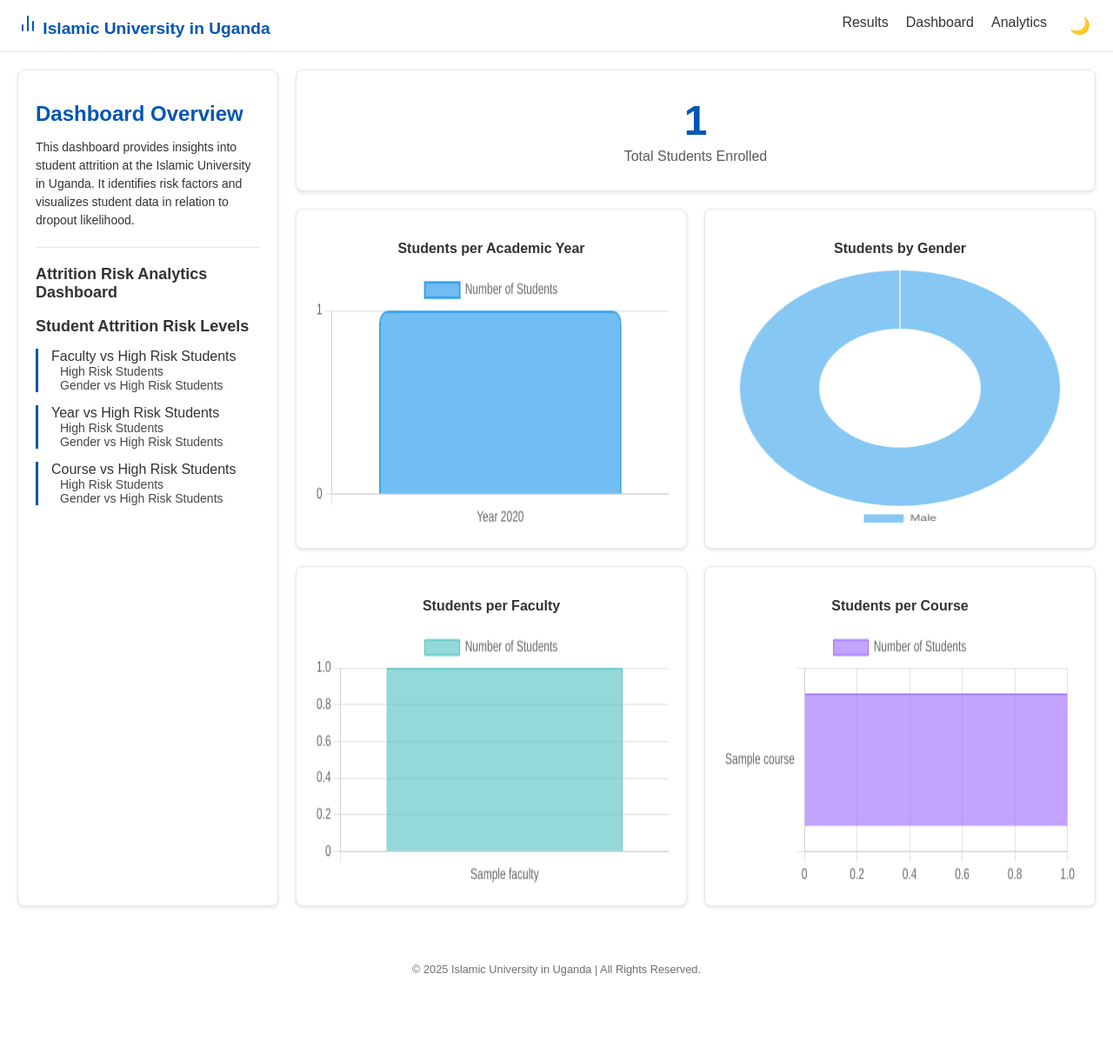
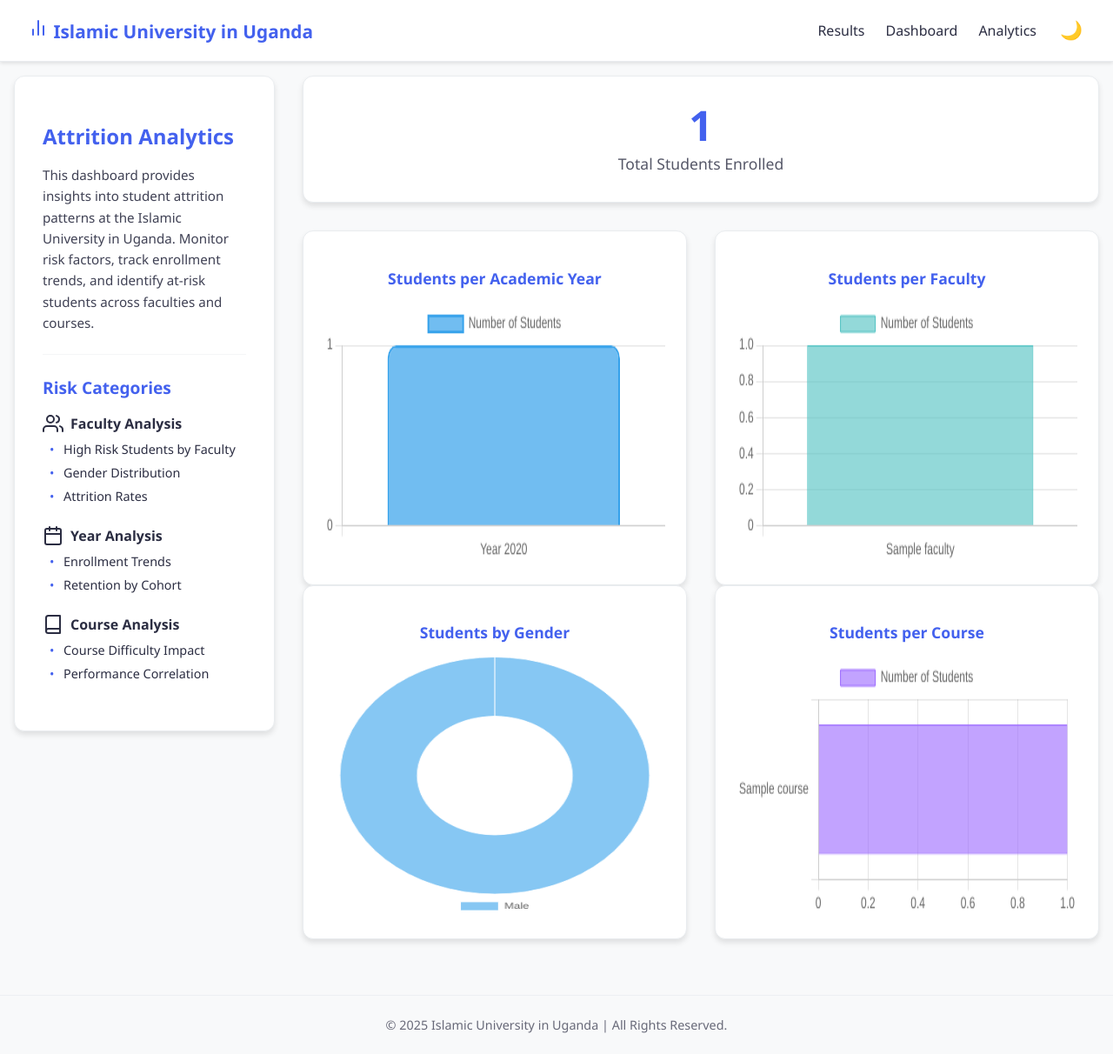
Before and after one commit to Learnli23/Aisha, a Django app: page /dashboard/ in a window 1280 px wide. Shown: the whole page at 87% size. Before the commit the page ends 1122 px from the top, so only its background shows below. Run offline with Django 5.2, Linux system fonts and the light colour scheme; a user stored in the database is signed in; tables that the repository leaves empty hold one stand-in row (values such as "Sample post").

Commit message:
Update dashboard.html

```diff
--- a/app/templates/dashboard.html
+++ b/app/templates/dashboard.html
@@ -4,133 +4,175 @@
     <meta charset="UTF-8">
     <title>Student Attrition Dashboard</title>
     <script src="https://cdn.jsdelivr.net/npm/chart.js"></script>
+    <script src="https://cdn.jsdelivr.net/npm/feather-icons/dist/feather.min.js"></script>
     <style>
         :root {
-            --primary-color: #0056b3;
-            --text-color: #333;
-            --background-light: #ffffff;
-            --background-dark: #111827;
-            --text-light: #f9fafb;
-            --card-bg-light: #ffffff;
-            --card-bg-dark: #1f2937;
-            --border-light: #e5e7eb;
-            --border-dark: #374151;
+            --primary-color: #4361ee;
+            --secondary-color: #3f37c9;
+            --text-color: #2b2d42;
+            --text-light: #f8f9fa;
+            --background: #f8f9fa;
+            --card-bg: #ffffff;
+            --border-color: #e9ecef;
+            --shadow: 0 4px 6px rgba(0, 0, 0, 0.1);
+            --hover-brightness: 1.05;
         }
 
         [data-theme="dark"] {
-            --background-light: var(--background-dark);
-            --text-color: var(--text-light);
-            --card-bg-light: var(--card-bg-dark);
-            --border-light: var(--border-dark);
+            --primary-color: #4895ef;
+            --secondary-color: #4361ee;
+            --text-color: #f8f9fa;
+            --text-light: #f8f9fa;
+            --background: #121212;
+            --card-bg: #1e1e1e;
+            --border-color: #333;
+            --shadow: 0 4px 6px rgba(0, 0, 0, 0.3);
+            --hover-brightness: 1.1;
+        }
+
+        * {
+            transition: background-color 0.3s ease, color 0.3s ease, border-color 0.3s ease;
         }
 
         body {
-            font-family: 'Arial', sans-serif;
+            font-family: 'Segoe UI', Tahoma, Geneva, Verdana, sans-serif;
             margin: 0;
             padding: 0;
-            background-color: var(--background-light);
+            background-color: var(--background);
             color: var(--text-color);
-            transition: background 0.3s, color 0.3s;
+            min-height: 100vh;
         }
 
         .container {
             display: grid;
             grid-template-columns: 300px 1fr;
-            gap: 20px;
+            gap: 2rem;
             max-width: 1400px;
             margin: 0 auto;
-            padding: 20px;
+            padding: 1rem;
         }
 
+        /* Sidebar styles */
         .sidebar {
-            background-color: var(--card-bg-light);
-            border-radius: 8px;
-            padding: 20px;
-            box-shadow: 0 2px 4px rgba(0,0,0,0.1);
-            border: 1px solid var(--border-light);
+            background-color: var(--card-bg);
+            border-radius: 12px;
+            padding: 2rem;
+            box-shadow: var(--shadow);
+            border: 1px solid var(--border-color);
+            height: fit-content;
+            position: sticky;
+            top: 1rem;
         }
 
         .dashboard-title {
-            font-size: 24px;
-            margin-bottom: 10px;
+            font-size: 1.5rem;
+            font-weight: 700;
+            color: var(--primary-color);
+            margin-bottom: 1rem;
+        }
+
+        .dashboard-description {
+            font-size: 0.95rem;
+            line-height: 1.6;
+            color: var(--text-color);
+            opacity: 0.9;
+            margin-bottom: 1.5rem;
+        }
+
+        .divider {
+            height: 1px;
+            background-color: var(--border-color);
+            margin: 1.5rem 0;
+            opacity: 0.5;
+        }
+
+        .section-title {
+            font-size: 1.2rem;
+            font-weight: 600;
+            margin-bottom: 1rem;
             color: var(--primary-color);
         }
 
-        .dashboard-description {
-            font-size: 14px;
-            line-height: 1.5;
-            margin-bottom: 20px;
+        .risk-category {
+            margin-bottom: 1.5rem;
         }
 
-        .divider {
-            border-top: 1px solid var(--border-light);
-            margin: 20px 0;
+        .risk-category-title {
+            font-weight: 600;
+            margin-bottom: 0.5rem;
+            display: flex;
+            align-items: center;
+            gap: 0.5rem;
         }
 
-        .section-title {
-            font-size: 18px;
-            margin-bottom: 15px;
-            font-weight: 600;
+        .risk-item {
+            margin-left: 1.5rem;
+            margin-bottom: 0.5rem;
+            font-size: 0.9rem;
+            position: relative;
         }
 
-        .section-item {
-            margin-bottom: 15px;
-            padding-left: 15px;
-            border-left: 3px solid var(--primary-color);
+        .risk-item::before {
+            content: "•";
+            position: absolute;
+            left: -1rem;
+            color: var(--primary-color);
         }
 
-        .section-subitem {
-            margin-left: 10px;
-            font-size: 14px;
-            color: var(--text-color);
-            opacity: 0.9;
-        }
-
+        /* Main content styles */
         .main-content {
-            display: grid;
-            gap: 20px;
+            display: flex;
+            flex-direction: column;
+            gap: 2rem;
         }
 
         .summary-card {
-            background-color: var(--card-bg-light);
-            border-radius: 8px;
-            padding: 30px;
+            background-color: var(--card-bg);
+            border-radius: 12px;
+            padding: 2rem;
             text-align: center;
-            box-shadow: 0 2px 4px rgba(0,0,0,0.1);
-            border: 1px solid var(--border-light);
+            box-shadow: var(--shadow);
+            border: 1px solid var(--border-color);
         }
 
         .summary-number {
-            font-size: 48px;
-            font-weight: bold;
-            margin-bottom: 5px;
+            font-size: 3rem;
+            font-weight: 700;
+            margin-bottom: 0.5rem;
             color: var(--primary-color);
+            line-height: 1;
         }
 
         .summary-label {
-            font-size: 16px;
+            font-size: 1.1rem;
             opacity: 0.8;
         }
 
-        .charts-grid {
+        .charts-container {
             display: grid;
             grid-template-columns: repeat(2, 1fr);
-            gap: 20px;
+            gap: 2rem;
         }
 
         .chart-card {
-            background-color: var(--card-bg-light);
-            border-radius: 8px;
-            padding: 20px;
-            box-shadow: 0 2px 4px rgba(0,0,0,0.1);
-            border: 1px solid var(--border-light);
+            background-color: var(--card-bg);
+            border-radius: 12px;
+            padding: 1.5rem;
+            box-shadow: var(--shadow);
+            border: 1px solid var(--border-color);
+        }
+
+        .chart-card:hover {
+            transform: translateY(-2px);
+            box-shadow: 0 6px 12px rgba(0, 0, 0, 0.15);
         }
 
         .chart-title {
-            font-size: 16px;
-            margin-bottom: 15px;
+            font-size: 1.1rem;
+            font-weight: 600;
+            margin-bottom: 1rem;
             text-align: center;
-            font-weight: 600;
+            color: var(--primary-color);
         }
 
         canvas {
@@ -138,103 +180,195 @@
             height: 300px !important;
         }
 
+        /* Header styles */
         header {
-            background-color: var(--card-bg-light);
-            padding: 15px 20px;
+            background-color: var(--card-bg);
+            padding: 1rem 2rem;
             display: flex;
             justify-content: space-between;
             align-items: center;
-            border-bottom: 1px solid var(--border-light);
+            box-shadow: 0 2px 4px rgba(0, 0, 0, 0.1);
+            position: sticky;
+            top: 0;
+            z-index: 100;
+            border-bottom: 1px solid var(--border-color);
         }
 
         .logo {
-            font-size: 1.2rem;
-            font-weight: 600;
+            font-size: 1.3rem;
+            font-weight: 700;
             color: var(--primary-color);
+            display: flex;
+            align-items: center;
+            gap: 0.5rem;
+        }
+
+        .logo a {
+            text-decoration: none;
+            color: inherit;
         }
 
         nav {
             display: flex;
-            gap: 20px;
+            gap: 1.5rem;
+            align-items: center;
         }
 
         nav a {
             text-decoration: none;
             color: var(--text-color);
             font-weight: 500;
+            padding: 0.5rem 0;
+            position: relative;
+        }
+
+        nav a:hover {
+            color: var(--primary-color);
+        }
+
+        nav a::after {
+            content: '';
+            position: absolute;
+            bottom: 0;
+            left: 0;
+            width: 0;
+            height: 2px;
+            background-color: var(--primary-color);
+            transition: width 0.3s ease;
+        }
+
+        nav a:hover::after {
+            width: 100%;
         }
 
         .theme-toggle {
             background: none;
             border: none;
-            font-size: 1.2rem;
             cursor: pointer;
+            font-size: 1.3rem;
             color: var(--text-color);
+            display: flex;
+            align-items: center;
+            justify-content: center;
+            width: 2rem;
+            height: 2rem;
+            border-radius: 50%;
+            transition: all 0.3s ease;
         }
 
+        .theme-toggle:hover {
+            background-color: rgba(0, 0, 0, 0.1);
+            transform: scale(1.1);
+        }
+
+        [data-theme="dark"] .theme-toggle:hover {
+            background-color: rgba(255, 255, 255, 0.1);
+        }
+
+        /* Footer styles */
         footer {
             text-align: center;
-            padding: 15px;
-            font-size: 0.8rem;
+            padding: 1.5rem;
+            margin-top: 3rem;
+            font-size: 0.9rem;
             color: var(--text-color);
             opacity: 0.7;
-            margin-top: 30px;
+            border-top: 1px solid var(--border-color);
+        }
+
+        @media (max-width: 1024px) {
+            .container {
+                grid-template-columns: 1fr;
+                padding: 1rem;
+            }
+
+            .sidebar {
+                position: static;
+            }
+
+            .charts-container {
+                grid-template-columns: 1fr;
+            }
+        }
+
+        @media (max-width: 768px) {
+            header {
+                flex-direction: column;
+                gap: 1rem;
+                padding: 1rem;
+            }
+
+            nav {
+                width: 100%;
+                justify-content: center;
+            }
         }
     </style>
 </head>
 <body>
     <header>
         <div class="logo">
+            <a href="{% url 'home' %}">
                 <i data-feather="bar-chart-2"></i> Islamic University in Uganda
+            </a>
         </div>
         <nav>
             <a href="{% url 'view_analysis_results' %}">Results</a>
             <a href="{% url 'dashboard' %}">Dashboard</a>
             <a href="{% url 'attrition_dashboard' %}">Analytics</a>
-            <button class="theme-toggle" id="themeToggle">🌙</button>
+            <button class="theme-toggle" id="themeToggle" aria-label="Toggle theme">
+                <span id="themeIcon">🌙</span>
+            </button>
         </nav>
     </header>
 
     <div class="container">
-        <div class="sidebar">
-            <h1 class="dashboard-title">Dashboard Overview</h1>
+        <aside class="sidebar">
+            <h1 class="dashboard-title">Attrition Analytics</h1>
             <p class="dashboard-description">
-                This dashboard provides insights into student attrition at the Islamic University in Uganda.
-                It identifies risk factors and visualizes student data in relation to dropout likelihood.
+                This dashboard provides insights into student attrition patterns at the Islamic University in Uganda.
+                Monitor risk factors, track enrollment trends, and identify at-risk students across faculties and courses.
             </p>
 
             <div class="divider"></div>
 
-            <h2 class="section-title">Attrition Risk Analytics Dashboard</h2>
+            <h2 class="section-title">Risk Categories</h2>
 
-            <h3 class="section-title">Student Attrition Risk Levels</h3>
-
-            <div class="section-item">
-                Faculty vs High Risk Students
-                <div class="section-subitem">High Risk Students</div>
-                <div class="section-subitem">Gender vs High Risk Students</div>
+            <div class="risk-category">
+                <div class="risk-category-title">
+                    <i data-feather="users"></i> Faculty Analysis
+                </div>
+                <div class="risk-item">High Risk Students by Faculty</div>
+                <div class="risk-item">Gender Distribution</div>
+                <div class="risk-item">Attrition Rates</div>
             </div>
 
-            <div class="section-item">
-                Year vs High Risk Students
-                <div class="section-subitem">High Risk Students</div>
-                <div class="section-subitem">Gender vs High Risk Students</div>
+            <div class="risk-category">
+                <div class="risk-category-title">
+                    <i data-feather="calendar"></i> Year Analysis
+                </div>
+                <div class="risk-item">Enrollment Trends</div>
+                <div class="risk-item">Retention by Cohort</div>
             </div>
 
-            <div class="section-item">
-                Course vs High Risk Students
-                <div class="section-subitem">High Risk Students</div>
-                <div class="section-subitem">Gender vs High Risk Students</div>
+            <div class="risk-category">
+                <div class="risk-category-title">
+                    <i data-feather="book"></i> Course Analysis
                 </div>
+                <div class="risk-item">Course Difficulty Impact</div>
+                <div class="risk-item">Performance Correlation</div>
             </div>
+        </aside>
 
-        <div class="main-content">
+        <main class="main-content">
             <div class="summary-card">
                 <div class="summary-number">{{ total_students }}</div>
                 <div class="summary-label">Total Students Enrolled</div>
             </div>
 
-            <div class="charts-grid">
+            <div class="charts-container">
+                <!-- Column 1 -->
+                <div class="chart-column">
                     <div class="chart-card">
                         <h3 class="chart-title">Students per Academic Year</h3>
                         <canvas id="studentsYearChart"></canvas>
@@ -244,7 +378,10 @@
                         <h3 class="chart-title">Students by Gender</h3>
                         <canvas id="genderChart"></canvas>
                     </div>
+                </div>
 
+                <!-- Column 2 -->
+                <div class="chart-column">
                     <div class="chart-card">
                         <h3 class="chart-title">Students per Faculty</h3>
                         <canvas id="facultyChart"></canvas>
@@ -256,31 +393,49 @@
                     </div>
                 </div>
             </div>
+        </main>
     </div>
 
     <footer>
         &copy; 2025 Islamic University in Uganda | All Rights Reserved.
     </footer>
 
-    <script src="https://cdn.jsdelivr.net/npm/feather-icons/dist/feather.min.js"></script>
     <script>
-        // Theme toggle
-        const toggleBtn = document.getElementById('themeToggle');
-        toggleBtn.addEventListener('click', () => {
+        // Theme toggle functionality
+        const themeToggle = document.getElementById('themeToggle');
+        const themeIcon = document.getElementById('themeIcon');
+        const prefersDarkScheme = window.matchMedia('(prefers-color-scheme: dark)');
+
+        // Check for saved theme preference or use system preference
+        const currentTheme = localStorage.getItem('theme') ||
+                            (prefersDarkScheme.matches ? 'dark' : 'light');
+
+        if (currentTheme === 'dark') {
+            document.documentElement.setAttribute('data-theme', 'dark');
+            themeIcon.textContent = '☀️';
+        }
+
+        themeToggle.addEventListener('click', () => {
             const html = document.documentElement;
+            let theme;
+
             if (html.getAttribute('data-theme') === 'dark') {
                 html.removeAttribute('data-theme');
-                toggleBtn.textContent = '🌙';
+                themeIcon.textContent = '🌙';
+                theme = 'light';
             } else {
                 html.setAttribute('data-theme', 'dark');
-                toggleBtn.textContent = '☀️';
+                themeIcon.textContent = '☀️';
+                theme = 'dark';
             }
+
+            localStorage.setItem('theme', theme);
         });
 
         // Initialize feather icons
         feather.replace();
 
-        // Students per Year Chart
+        // Chart configurations (same as original)
         const studentsYearCtx = document.getElementById('studentsYearChart').getContext('2d');
         new Chart(studentsYearCtx, {
             type: 'bar',
@@ -316,7 +471,6 @@
             }
         });
 
-        // Students by Gender Chart
         const genderCtx = document.getElementById('genderChart').getContext('2d');
         new Chart(genderCtx, {
             type: 'doughnut',
@@ -342,7 +496,6 @@
             }
         });
 
-        // Students per Faculty Chart
         const facultyCtx = document.getElementById('facultyChart').getContext('2d');
         new Chart(facultyCtx, {
             type: 'bar',
@@ -366,7 +519,6 @@
             }
         });
 
-        // Students per Course Chart
         const courseCtx = document.getElementById('courseChart').getContext('2d');
         new Chart(courseCtx, {
             type: 'bar',
```
Lines whose indentation alone changed are shown as unchanged.
